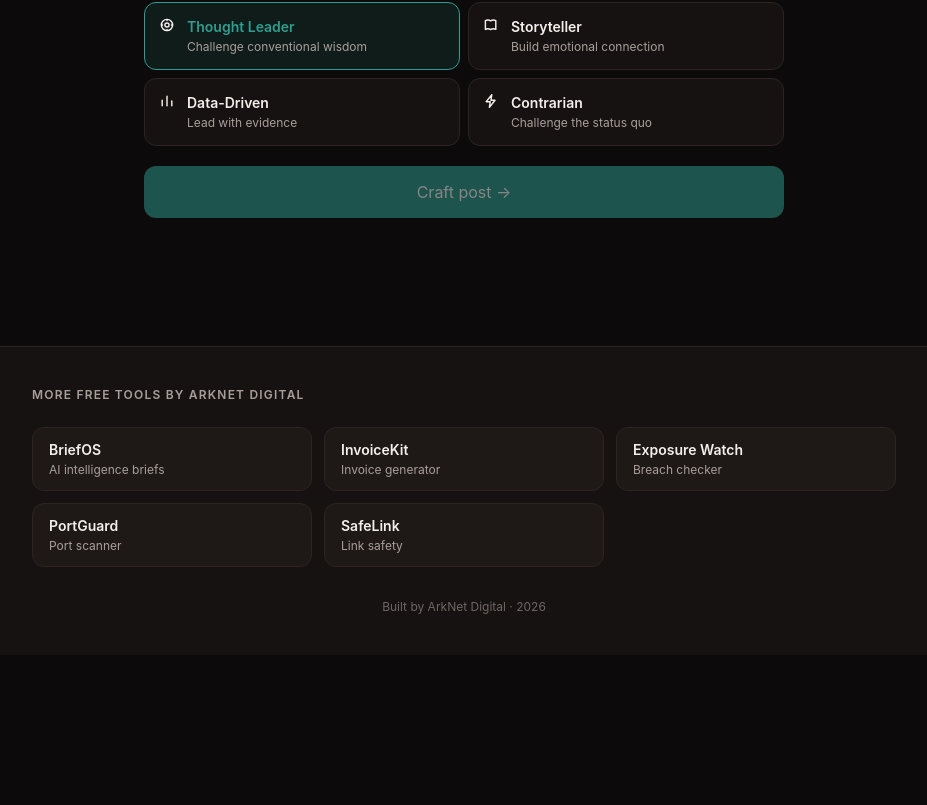
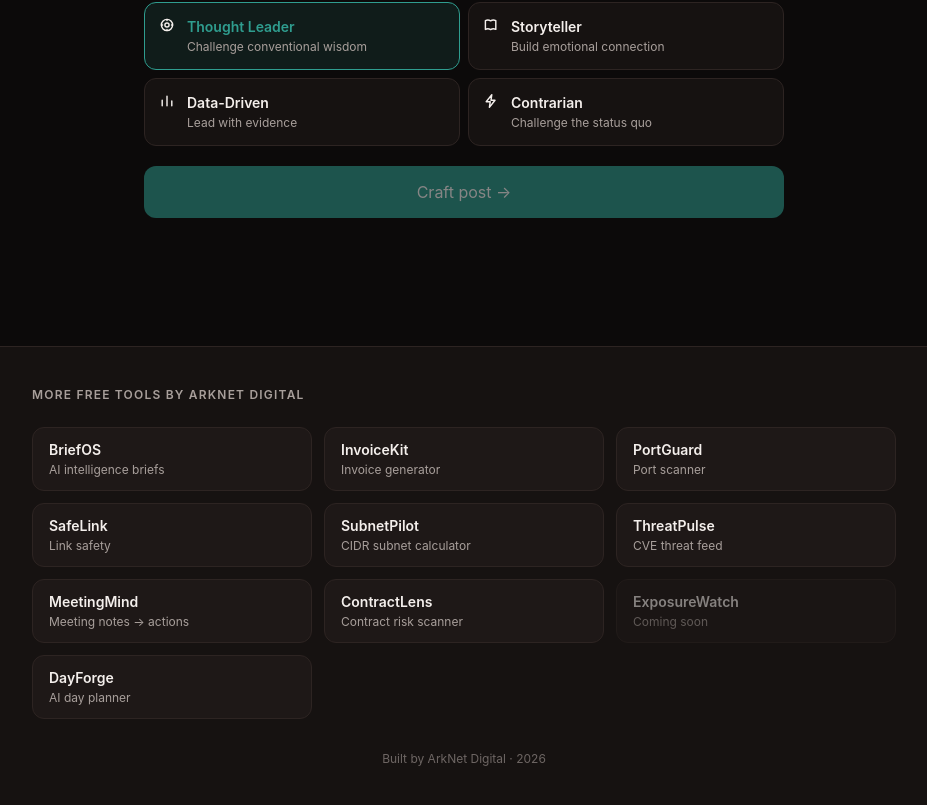
Before and after one commit to jayblast-spec/postcraft, a Next.js app: page / in a window 1280 px wide. Shown: the part 1547-2352 px from the top of the page, without its empty margins (176-1103 px from the left). Before the commit the page ends 2202 px from the top, so only its background shows below. Built offline with nearby package versions, Linux system fonts and the light colour scheme.

Commit message:
fix stale/incorrect cross-link URLs in Footer

```diff
--- a/app/components/Footer.tsx
+++ b/app/components/Footer.tsx
@@ -1,9 +1,15 @@
 const TOOLS = [
-  { name: "BriefOS", url: "https://briefos-silk.vercel.app", desc: "AI intelligence briefs" },
-  { name: "InvoiceKit", url: "https://invoicekit.vercel.app", desc: "Invoice generator" },
-  { name: "Exposure Watch", url: "https://exposure-watch.vercel.app", desc: "Breach checker" },
-  { name: "PortGuard", url: "https://portguard-six.vercel.app", desc: "Port scanner" },
-  { name: "SafeLink", url: "https://safelink-wheat.vercel.app", desc: "Link safety" },
+  { name: "BriefOS", url: "https://briefos-silk.vercel.app", desc: "AI intelligence briefs", live: true },
+  { name: "PostCraft", url: "https://postcraft-one.vercel.app", desc: "LinkedIn & X post writer", live: true },
+  { name: "InvoiceKit", url: "https://invoicekit-pi.vercel.app", desc: "Invoice generator", live: true },
+  { name: "PortGuard", url: "https://portguard-six.vercel.app", desc: "Port scanner", live: true },
+  { name: "SafeLink", url: "https://safelink-wheat.vercel.app", desc: "Link safety", live: true },
+  { name: "SubnetPilot", url: "https://subnetpilot.vercel.app", desc: "CIDR subnet calculator", live: true },
+  { name: "ThreatPulse", url: "https://threatpulse-six.vercel.app", desc: "CVE threat feed", live: true },
+  { name: "MeetingMind", url: "https://meetingmind-pied-one.vercel.app", desc: "Meeting notes → actions", live: true },
+  { name: "ContractLens", url: "https://contractlens-rho.vercel.app", desc: "Contract risk scanner", live: true },
+  { name: "ExposureWatch", url: "", desc: "Breach checker", live: false },
+  { name: "DayForge", url: "https://dayforge-psi.vercel.app", desc: "AI day planner", live: true },
 ];
 
 export default function Footer({ current = "PostCraft" }: { current?: string }) {
@@ -12,12 +18,19 @@ export default function Footer({ current = "PostCraft" }: { current?: string })
       <div className="mx-auto max-w-4xl px-4 py-10">
         <p className="mb-6 text-xs font-semibold uppercase tracking-widest text-muted">More free tools by ArkNet Digital</p>
         <div className="grid grid-cols-2 gap-3 sm:grid-cols-3">
-          {TOOLS.filter((t) => t.name !== current).map((t) => (
-            <a key={t.name} href={t.url} target="_blank" rel="noopener noreferrer" className="group flex flex-col gap-0.5 rounded-xl border border-border bg-surface-2 px-4 py-3 transition-colors hover:border-accent/40">
-              <span className="text-sm font-semibold text-foreground group-hover:text-accent transition-colors">{t.name}</span>
-              <span className="text-xs text-muted">{t.desc}</span>
-            </a>
-          ))}
+          {TOOLS.filter((t) => t.name !== current).map((t) =>
+            t.live ? (
+              <a key={t.name} href={t.url} target="_blank" rel="noopener noreferrer" className="group flex flex-col gap-0.5 rounded-xl border border-border bg-surface-2 px-4 py-3 transition-colors hover:border-accent/40">
+                <span className="text-sm font-semibold text-foreground group-hover:text-accent transition-colors">{t.name}</span>
+                <span className="text-xs text-muted">{t.desc}</span>
+              </a>
+            ) : (
+              <div key={t.name} className="flex flex-col gap-0.5 rounded-xl border border-border bg-surface-2 px-4 py-3 opacity-50">
+                <span className="text-sm font-semibold text-foreground">{t.name}</span>
+                <span className="text-xs text-muted">Coming soon</span>
+              </div>
+            )
+          )}
         </div>
         <p className="mt-8 text-center text-xs text-muted/60">Built by ArkNet Digital · {new Date().getFullYear()}</p>
       </div>
```
